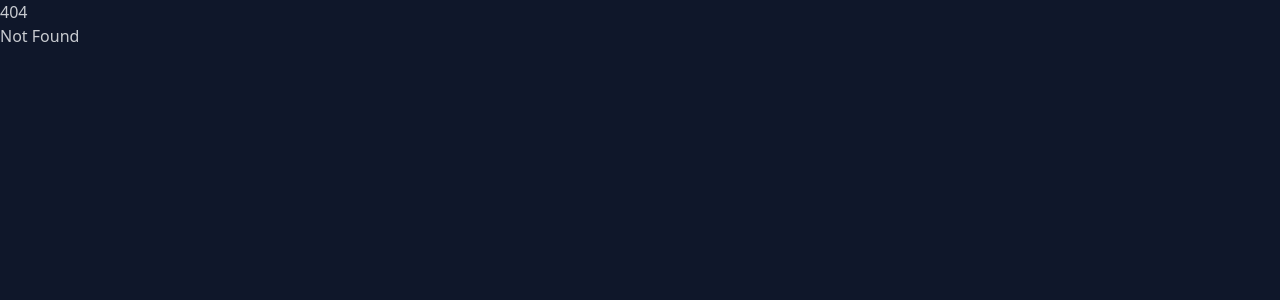
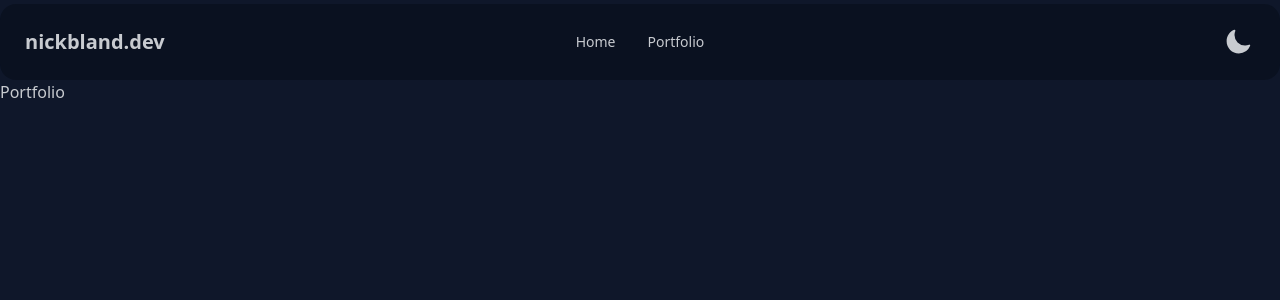
Before and after one commit to NickBland/website, a SvelteKit app: page /portfolio in a window 1280 px wide. Before the commit this address had no page. Shown: the top 300 px of the page. Built offline with nearby package versions, Linux system fonts and the light colour scheme.

Commit message:
Prep Utilised Pages
Move navbar to shared layout.svelte so that it remains on all pages. Also keeps theme state.

```diff
--- a/src/routes/+layout.svelte
+++ b/src/routes/+layout.svelte
@@ -1,5 +1,8 @@
 <script lang="ts">
-	import '../app.css';
+  import "../app.css";
+  import Navbar from "../components/navbar/navbar.svelte";
 </script>
 
+<Navbar />
+
 <slot />
--- a/src/routes/+page.svelte
+++ b/src/routes/+page.svelte
@@ -1,5 +1 @@
-<script>
-  import Navbar from "../components/navbar/navbar.svelte";
-</script>
-
-<Navbar />
+<h1>Home</h1>
--- /dev/null
+++ b/src/routes/portfolio/+page.svelte
@@ -0,0 +1 @@
+<h1>Portfolio</h1>
```
